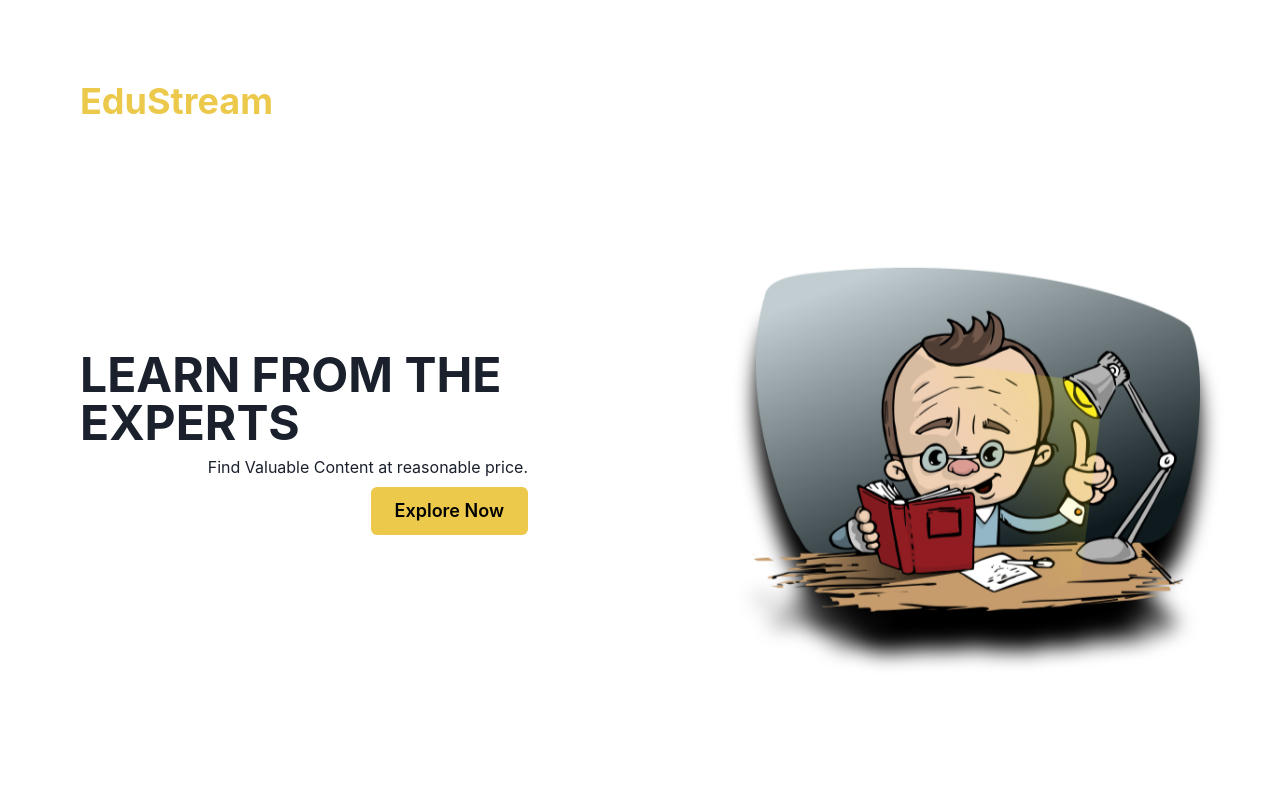
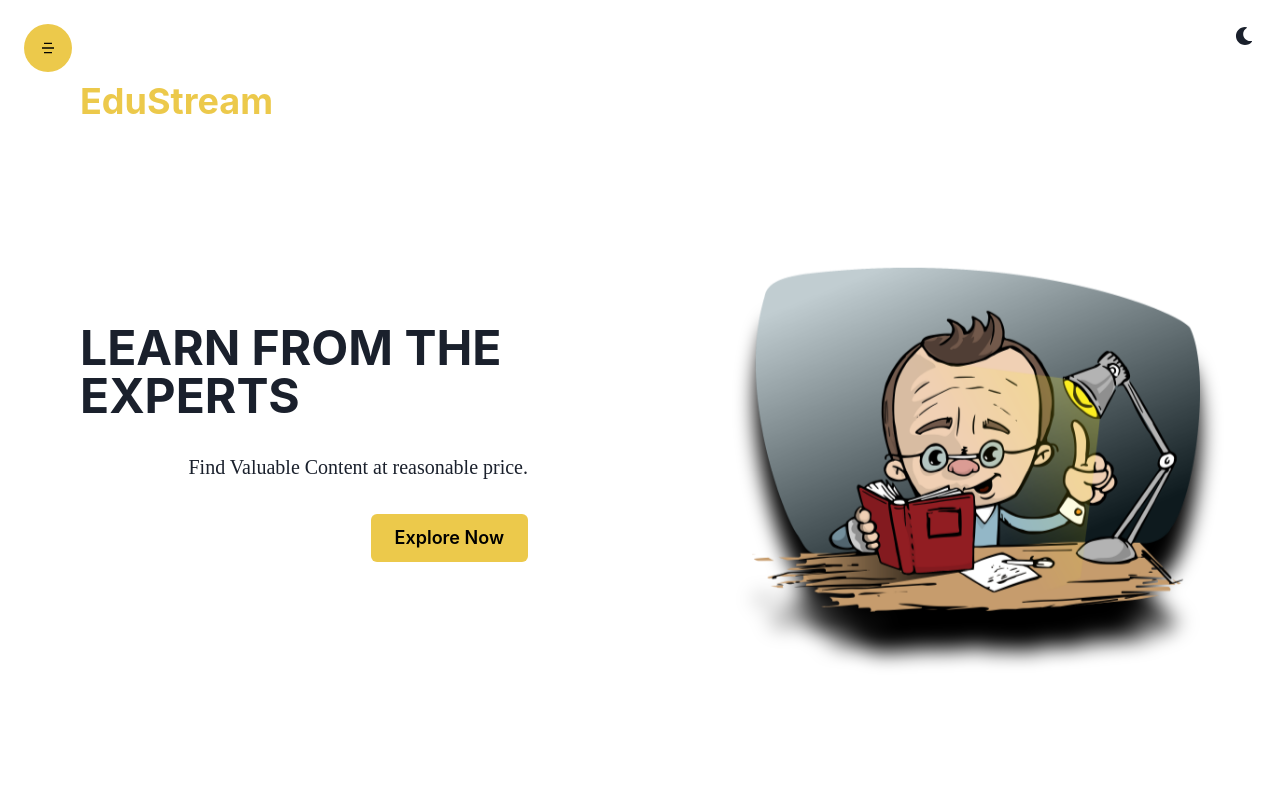
Before and after one commit to tripathi08/EduStream, a React (Create React App) app in the folder client/: page / in a window 1280 px wide. Shown: the top 800 px of the page. Built offline with nearby package versions, Linux system fonts and the light colour scheme.

Commit message:
created header component and completed home page

```diff
--- a/client/src/App.js
+++ b/client/src/App.js
@@ -1,10 +1,12 @@
 import React from 'react';
 import {BrowserRouter,Route,Routes} from "react-router-dom"
 import Home from './components/Home/Home';
+import Header from './components/Layout/Header/Header';
 
 function App() {
   return (
     <BrowserRouter>
+      <Header/>
       <Routes>
         <Route path='/' element={<Home/>}/>
       </Routes>
--- a/client/src/ColorModeSwitcher.js
+++ b/client/src/ColorModeSwitcher.js
@@ -14,7 +14,9 @@
       aria-label={`Switch to ${text} mode`}
       variant="ghost"
       color="current"
-      marginLeft="2"
+      position="fixed"
+      top="4"
+      right="4"
       onClick={toggleColorMode}
       icon={<SwitchIcon />}
       {...props}
--- a/client/src/components/Home/Home.jsx
+++ b/client/src/components/Home/Home.jsx
@@ -21,9 +21,11 @@
         alignItems="center"
         spacing={['16','56']}
         >
-        <VStack  width={"full"} alignItems={['center','flex-end']}>
+        <VStack  width={"full"} alignItems={['center','flex-end']} spacing={"8"}>
          <Heading children="LEARN FROM THE EXPERTS" size={'2xl'}/>
-         <Text children="Find Valuable Content at reasonable price."/>
+         <Text textAlign={["center","left"]} children="Find Valuable Content at reasonable price."
+          fontSize={'xl'} fontFamily={"cursive"}
+         />
          <Link to="/courses">
             <Button size={"lg"} colorScheme='yellow'>
                 Explore Now
@@ -46,7 +48,6 @@
        </Box>
        <div className='container2'>
         <video autoPlay controls controlsList='nodownload nofullscreen noremoteplayback' disablePictureInPicture disableRemotePlayback src={introVideo}>
-
         </video>
        </div>
 
--- /dev/null
+++ b/client/src/components/Layout/Header/Header.jsx
@@ -0,0 +1,84 @@
+import React from 'react'
+import {Link} from "react-router-dom"
+import {ColorModeSwitcher} from "../../../ColorModeSwitcher"
+import { Button, Drawer, DrawerBody, DrawerContent, DrawerHeader, DrawerOverlay, HStack, VStack, useDisclosure } from '@chakra-ui/react'
+import {RiDashboardFill, RiLogoutBoxLine, RiMenu5Fill} from "react-icons/ri";
+
+const LinkButton=({url="/",title="Home"})=>(
+    <Link to={url}>
+               <Button variant={"ghost"}>{title}</Button>
+              </Link>
+)
+
+const Header = () => {
+    const {isOpen,onOpen,onClose}=useDisclosure();
+    const isAuthenticated=true;
+    const user={
+        role:"admin"
+    }
+    const logoutHandler=()=>{
+        console.log("logout");
+    }
+  return (
+    <>
+      <ColorModeSwitcher/>
+      <Button onClick={onOpen} colorScheme='yellow' width={"12"} height={"12"} rounded={"full"}
+      position={"fixed"} top={"6"} left={"6"}>
+        <RiMenu5Fill/>
+      </Button>
+      <Drawer placement='left' onClose={onClose} isOpen={isOpen}>
+       <DrawerOverlay />
+       <DrawerContent>
+        <DrawerHeader borderBottomWidth={"1px"}>EDUSTREAM</DrawerHeader>
+        <DrawerBody>
+            <VStack spacing={"8"} alignItems={"flex-start"}>
+              <LinkButton url="/" title="Home"/>
+              <LinkButton url="/courses" title="Browse All Courses"/>
+              <LinkButton url="/request" title="Request a Course"/>
+              <LinkButton url="/contact" title="Contact Us"/>
+              <LinkButton url="/about" title="About"/>
+              <HStack justifyContent={"space-evenly"} position={"absolute"}
+              bottom={"2rem"} width={"80%"}>
+             {
+                isAuthenticated?(<>
+                    <VStack>
+                        <HStack>
+                           <Link to="/profile">
+                            <Button variant={"ghost"} colorScheme='yellow'>
+                                Profile
+                            </Button>
+                           </Link>
+                           <Button variant={"ghost"} onClick={logoutHandler}>
+                                <RiLogoutBoxLine/>
+                                Logout
+                            </Button>
+                        </HStack>
+                        {
+                            user && user.role==="admin" && <Link to="/admin/dashboard">
+                                <Button colorScheme='purple' variant={"ghost"}>
+                                <RiDashboardFill style={{margin:"4px"}}/>
+                                   Dashboard
+                                </Button>
+                            </Link>
+                        }
+                    </VStack>
+                </>):(<>
+                    <Link to='/login'>
+                        <Button colorScheme='yellow'>Login</Button>
+                    </Link>
+                    <p>OR</p>
+                    <Link to='/register'>
+                        <Button colorScheme='yellow'>Sign-Up</Button>
+                    </Link>
+                </>)
+             }
+              </HStack>
+            </VStack>
+        </DrawerBody>
+       </DrawerContent>
+      </Drawer>
+    </>
+  )
+}
+
+export default Header
```
